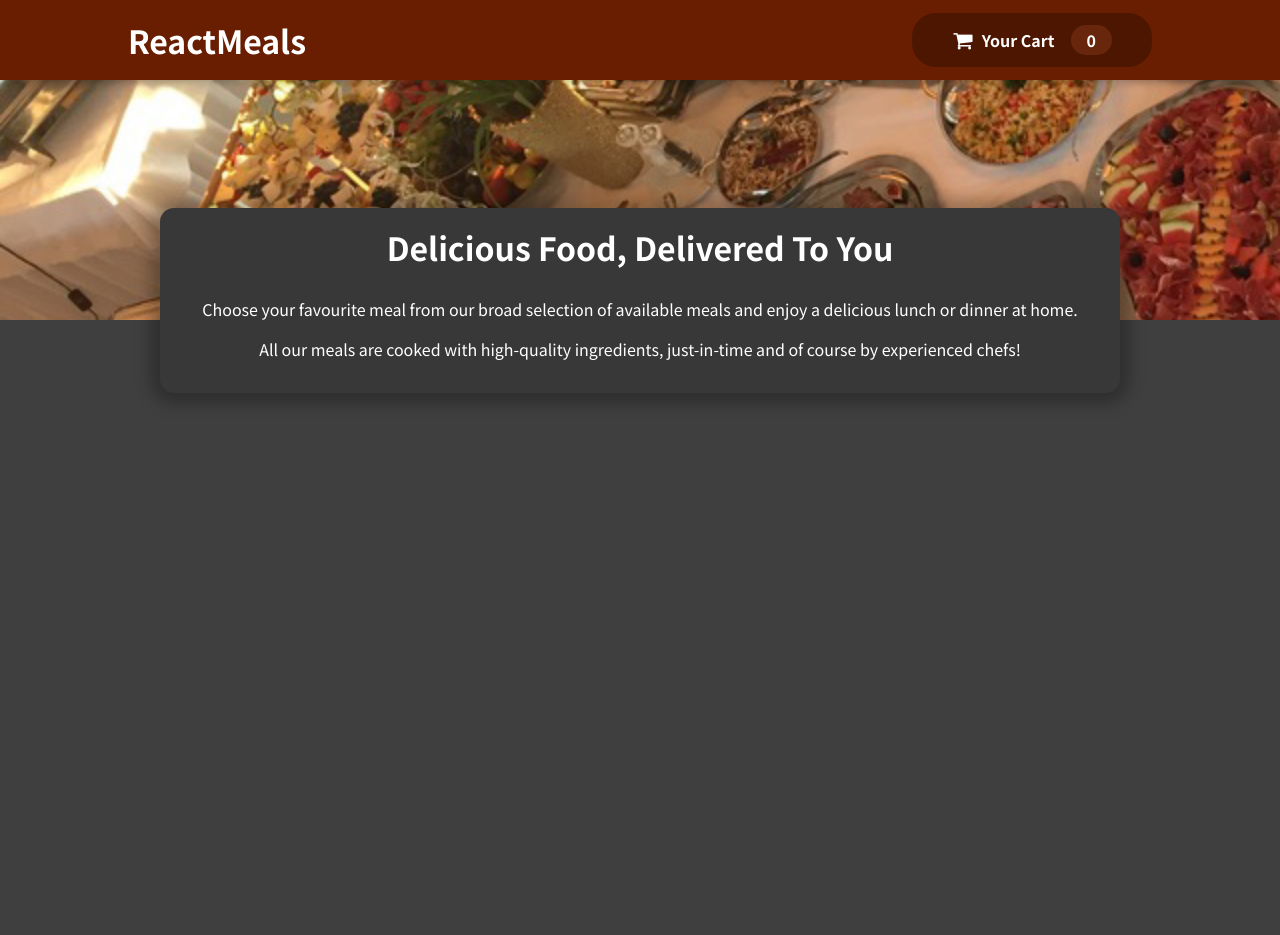
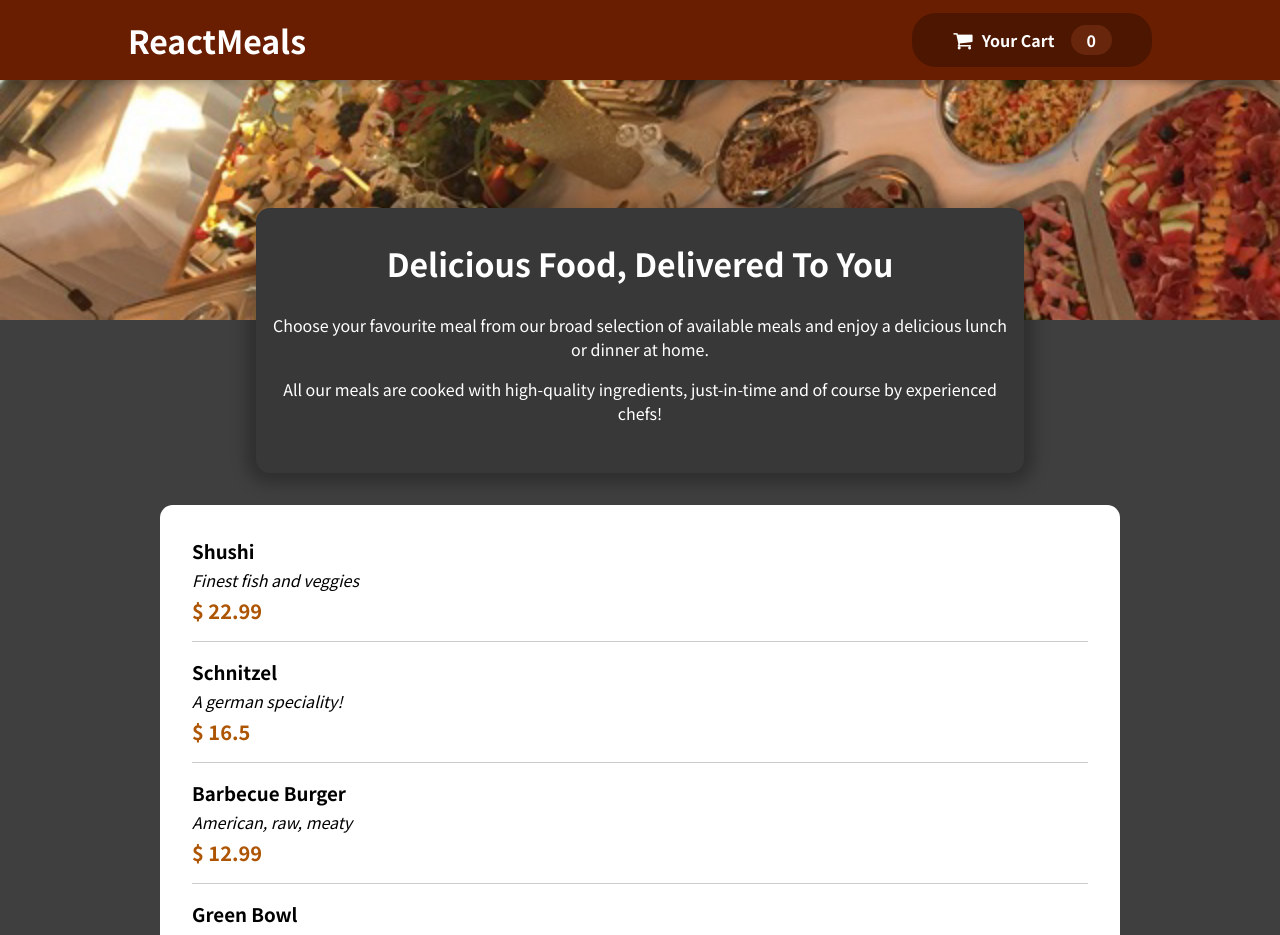
Before and after one commit to sumit71992/restaurantApp, a React (Create React App) app: page / in a window 1280 px wide. Shown: the top 935 px of the page. Before the commit the page ends 800 px from the top, so only its background shows below. Built offline with nearby package versions, Linux system fonts and the light colour scheme.

Commit message:
making item visible

```diff
--- /dev/null
+++ b/src/components/Meals/AvailableMeals.js
@@ -0,0 +1,51 @@
+import classes from "./AvailableMeals.module.css";
+import Card from "../UI/Card";
+import MealItems from "./MealItems";
+
+const DUMMY_MEALS = [
+  {
+    id: "m1",
+    name: "Shushi",
+    description: "Finest fish and veggies",
+    price: 22.99,
+  },
+  {
+    id: "m2",
+    name: "Schnitzel",
+    description: "A german speciality!",
+    price: 16.5,
+  },
+  {
+    id: "m3",
+    name: "Barbecue Burger",
+    description: "American, raw, meaty",
+    price: 12.99,
+  },
+  {
+    id: "m4",
+    name: "Green Bowl",
+    description: "Healthy...and...Green",
+    price: 10.1,
+  },
+];
+
+const AvailableMeals = () => {
+  return (
+    <section className={classes.meals}>
+      <Card>
+        <ul>
+          {DUMMY_MEALS.map((meal) => (
+            <MealItems
+              key={meal.id}
+              name={meal.name}
+              description={meal.description}
+              price={meal.price}
+            />
+          ))}
+        </ul>
+      </Card>
+    </section>
+  );
+};
+
+export default AvailableMeals;
--- /dev/null
+++ b/src/components/Meals/AvailableMeals.module.css
@@ -0,0 +1,11 @@
+.meals {
+    max-width: 60rem;
+    width: 90%;
+    margin: 2rem auto;
+  }
+
+  .meals ul {
+    list-style: none;
+    margin: 0;
+    padding: 0;
+  }
--- /dev/null
+++ b/src/components/Meals/MealItems.js
@@ -0,0 +1,15 @@
+import classes from "./MealItems.module.css";
+
+const MealItems = (props) => {
+  return (
+    <li className={classes.meal}>
+      <div>
+        <h3>{props.name}</h3>
+        <div className={classes.description}>{props.description}</div>
+        <div className={classes.price}>$ {props.price}</div>
+      </div>
+    </li>
+  );
+};
+
+export default MealItems;
--- /dev/null
+++ b/src/components/Meals/MealItems.module.css
@@ -0,0 +1,22 @@
+.meal {
+    display: flex;
+    justify-content: space-between;
+    margin: 1rem;
+    padding-bottom: 1rem;
+    border-bottom: 1px solid #ccc;
+  }
+
+  .meal h3 {
+    margin: 0 0 0.25rem 0;
+  }
+
+  .description {
+    font-style: italic;
+  }
+
+  .price {
+    margin-top: 0.25rem;
+    font-weight: bold;
+    color: #ad5502;
+    font-size: 1.25rem;
+  }
--- a/src/components/Meals/Meals.js
+++ b/src/components/Meals/Meals.js
@@ -1,11 +1,13 @@
 import React from 'react';
 import MealsSummary from './MealsSummary';
+import AvailableMeals from './AvailableMeals';
 
 
-function Meals() {
+const Meals = () =>{
   return (
     <>
     <MealsSummary />
+    <AvailableMeals />
     </>
   )
 }
--- a/src/components/Meals/MealsSummary.js
+++ b/src/components/Meals/MealsSummary.js
@@ -1,7 +1,7 @@
 import React from "react";
 import classes from "./MealsSummary.module.css";
 
-function MealsSummary() {
+const MealsSummary = ()=>{
   return (
     <section className={classes.summary}>
       <h2>Delicious Food, Delivered To You</h2>
--- a/src/components/Meals/MealsSummary.module.css
+++ b/src/components/Meals/MealsSummary.module.css
@@ -1,6 +1,6 @@
 .summary {
     text-align: center;
-    max-width: 75%;
+    max-width: 60%;
     width: 90%;
     margin: auto;
     margin-top: -7rem;
@@ -8,7 +8,7 @@
     background-color: #383838;
     color: white;
     border-radius: 14px;
-    padding: 1rem;
+    padding: 2rem 1rem;
     box-shadow: 0 1px 15px 10px rgba(0, 0, 0, 0.25);
   }
 
--- /dev/null
+++ b/src/components/UI/Card.js
@@ -0,0 +1,9 @@
+import classes from './Card.module.css'
+
+function Card(props) {
+  return (
+    <div className={classes.card}>{props.children}</div>
+  )
+}
+
+export default Card;
--- /dev/null
+++ b/src/components/UI/Card.module.css
@@ -0,0 +1,6 @@
+.card{
+    padding: 1rem;
+    box-shadow: 0 2px 8px rgba(0, 0 ,0 0.25);
+    border-radius: 0.8rem;
+    background-color: white;
+}
```
